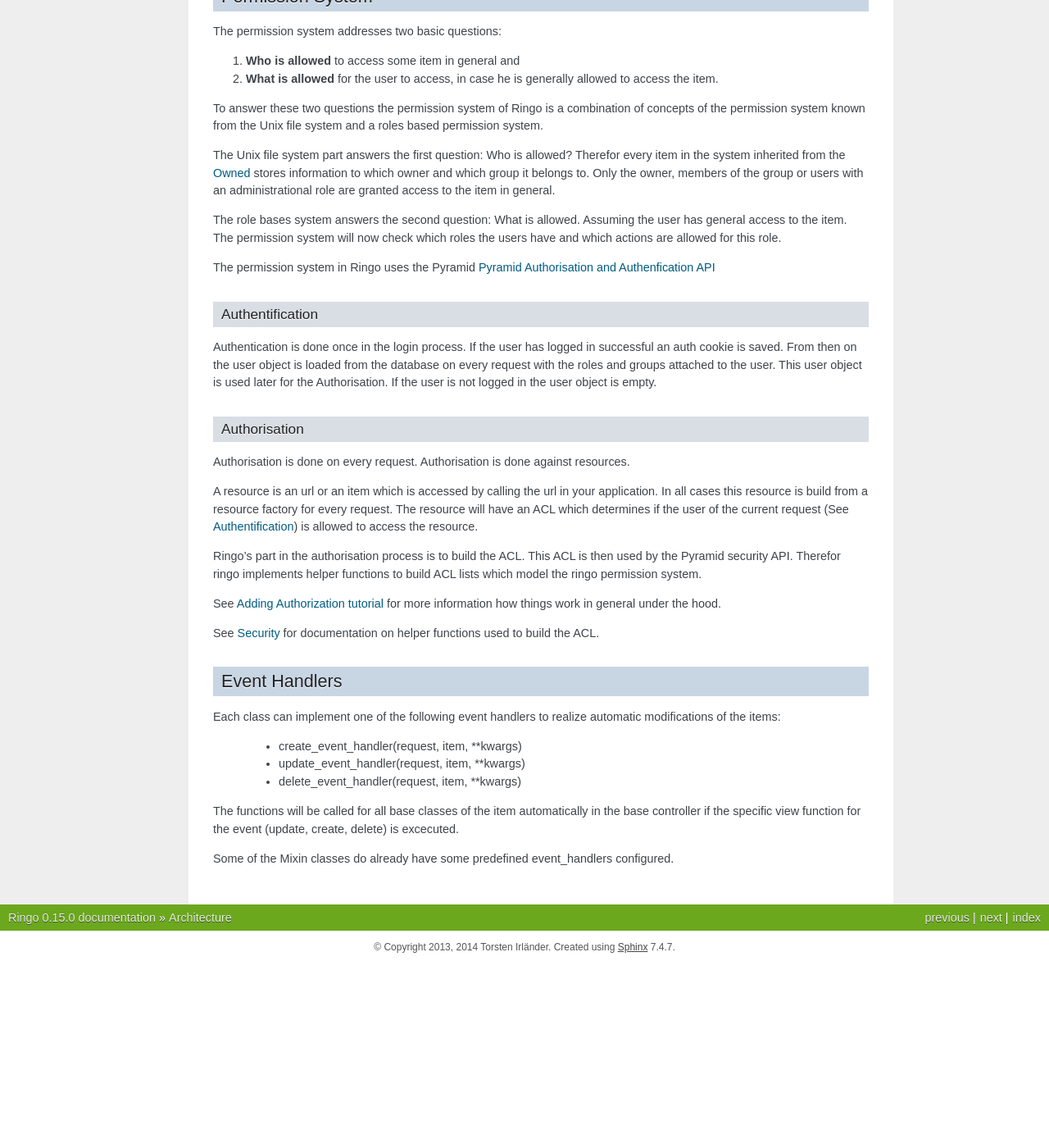
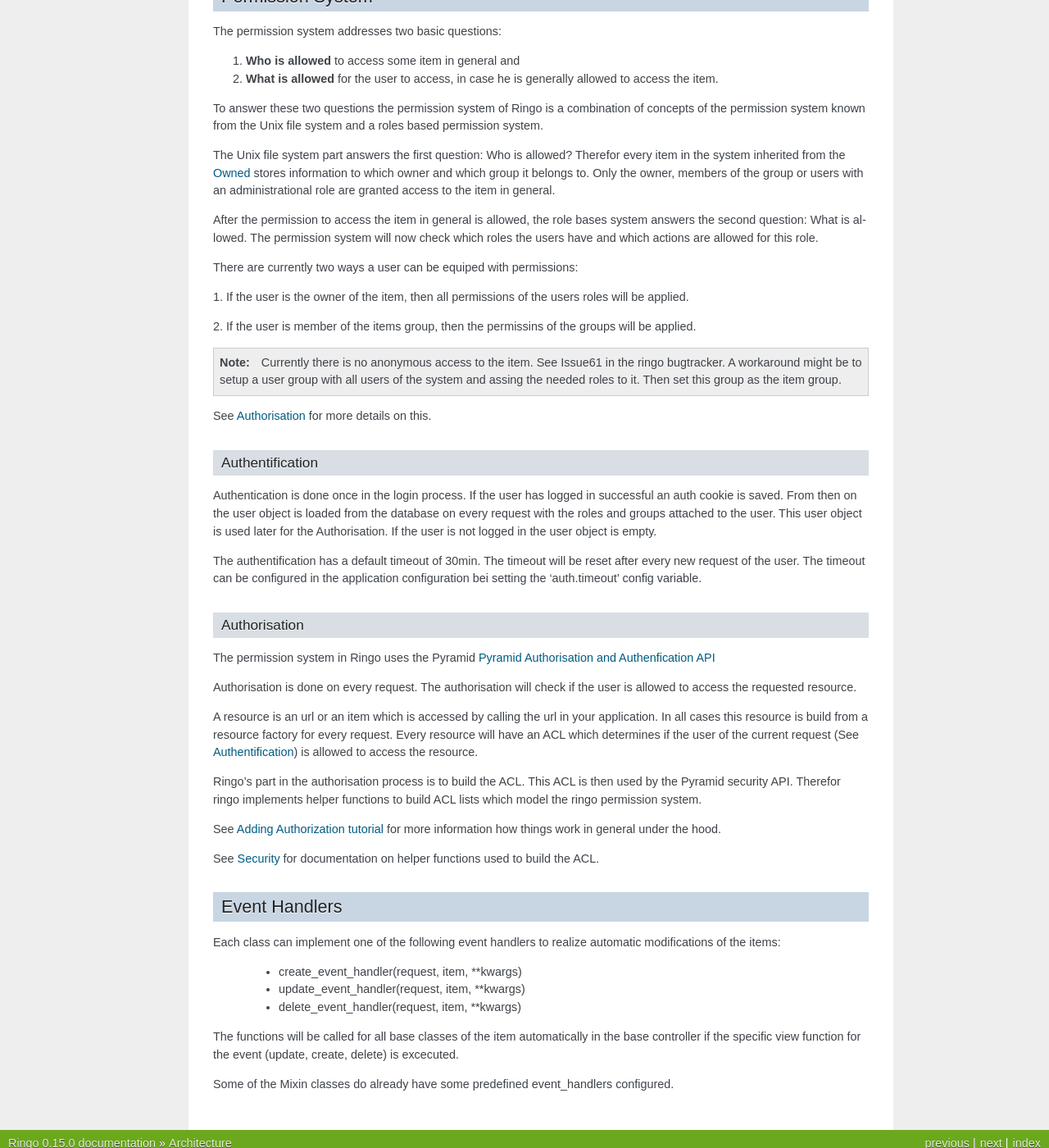
Before and after one commit to ringo-framework/ringo, a Sphinx documentation site: the page built from docs/source/architecture.rst, in a window 1280 px wide and 1400 px high, scrolled down 6442 px. Shown: the whole window at 82% size. Built offline with Sphinx 7.4.7, drawn with Linux system fonts in a browser that asks for light colours; formulas are drawn with MathJax 3; before the commit the page ends 7617 px from its top, so only the background shows below that.

Commit message:
Added documentation on the permission system

```diff
--- a/docs/source/architecture.rst
+++ b/docs/source/architecture.rst
@@ -26,11 +26,17 @@ Ringo itself uses some external libraries to provide some of its
 functionality. E.g the formbar library is used to build all forms and do
 validation. The access to the database is done with the ORM SQLAlchemy.
 
-A ringo based application is another pyramid based application which basically extends ringo. See `Exending An Existing Pyramid Application <http://docs.pylonsproject.org/projects/pyramid/en/latest/narr/extending.html>`_ for more details on how this is done.
+A ringo based application is another pyramid based application which basically
+extends ringo. See `Exending An Existing Pyramid Application
+<http://docs.pylonsproject.org/projects/pyramid/en/latest/narr/extending.html>`_
+for more details on how this is done.
 
-All this magic is already done in a pyramid scaffold which comes with ringo. Using this scaffold will create an application which uses ringo functionality by simply importing it at the right places and take care the basic configuration is done in the
-proper way. See :ref:`create_ringo_based_application` for information on how
-to create an application using this scaffold.
+All this magic is already done in a pyramid scaffold which comes with ringo.
+Using this scaffold will create an application which uses ringo functionality
+by simply importing it at the right places and take care the basic
+configuration is done in the proper way. See
+:ref:`create_ringo_based_application` for information on how to create an
+application using this scaffold.
 
 .. _modules:
 
@@ -53,7 +59,13 @@ users. Further it has templates which define how the pages in the application
 will look like. Finally there are configuration files to define how the forms
 and overview tables will look like.
 
-Ringo already come with many modules. One module per item. There is a module for the user management, a module for appointment and so on. There is also a module to handle the modules itself. So we can say in general: ringos functionality is the sum of all modules functionality. Ringo or a ringo based application can be extended by adding new modules.  Fortunately you will not need to create this infrastructure for you own. See :ref:`add_modules` for more information.
+Ringo already come with many modules. One module per item. There is a module
+for the user management, a module for appointment and so on. There is also a
+module to handle the modules itself. So we can say in general: ringos
+functionality is the sum of all modules functionality. Ringo or a ringo based
+application can be extended by adding new modules.  Fortunately you will not
+need to create this infrastructure for you own. See :ref:`add_modules` for
+more information.
 
 Each module has a common set of configuration options which can be done
 directly in the web interface. See the modules entry in the administion menu
@@ -259,12 +271,26 @@ information to which owner and which group it belongs to. Only the owner,
 members of the group or users with an administrational role are granted access
 to the item in general.
 
-The role bases system answers the second question: What is allowed. Assuming
-the user has general access to the item. The permission system will now check
-which roles the users have and which actions are allowed for this role.
+After the permission to access the item in general is allowed, the role bases
+system answers the second question: What is allowed. The permission system
+will now check which roles the users have and which actions are allowed for
+this role.
 
-The permission system in Ringo uses the Pyramid `Pyramid Authorisation and
-Authenfication API <http://docs.pylonsproject.org/projects/pyramid/en/latest/api/security.html>`_
+There are currently two ways a user can be equiped with permissions:
+
+1. If the user is the owner of the item, then all permissions of the
+users roles will be applied.
+
+2. If the user is member of the items group, then the permissins of the groups
+will be applied.
+
+.. note::
+        Currently there is no anonymous access to the item. See Issue61 in the
+        ringo bugtracker. A workaround might be to setup a user group with
+        all users of the system and assing the needed roles to it. Then set
+        this group as the item group.
+
+See :ref:`authorisation` for more details on this.
 
 .. _authentification:
 
@@ -276,16 +302,23 @@ from the database on every request with the roles and groups attached to the
 user.  This user object is used later for the Authorisation. If the user is
 not logged in the user object is empty.
 
+The authentification has a default timeout of 30min. The timeout will be reset
+after every new request of the user. The timeout can be configured in the
+application configuration bei setting the 'auth.timeout' config variable.
+
 .. _authorisation:
 
 Authorisation
 -------------
-Authorisation is done on every request. Authorisation is done against
-resources.
+The permission system in Ringo uses the Pyramid `Pyramid Authorisation and
+Authenfication API <http://docs.pylonsproject.org/projects/pyramid/en/latest/api/security.html>`_
+
+Authorisation is done on every request. The authorisation will check if the
+user is allowed to access the requested resource.
 
 A resource is an url or an item which is accessed by calling the url in your
 application.  In all cases this resource is build from a resource factory for
-every request.  The resource will have an ACL which determines if the user of
+every request.  Every resource will have an ACL which determines if the user of
 the current request (See :ref:`authentification`) is allowed to access the
 resource.
 
```
